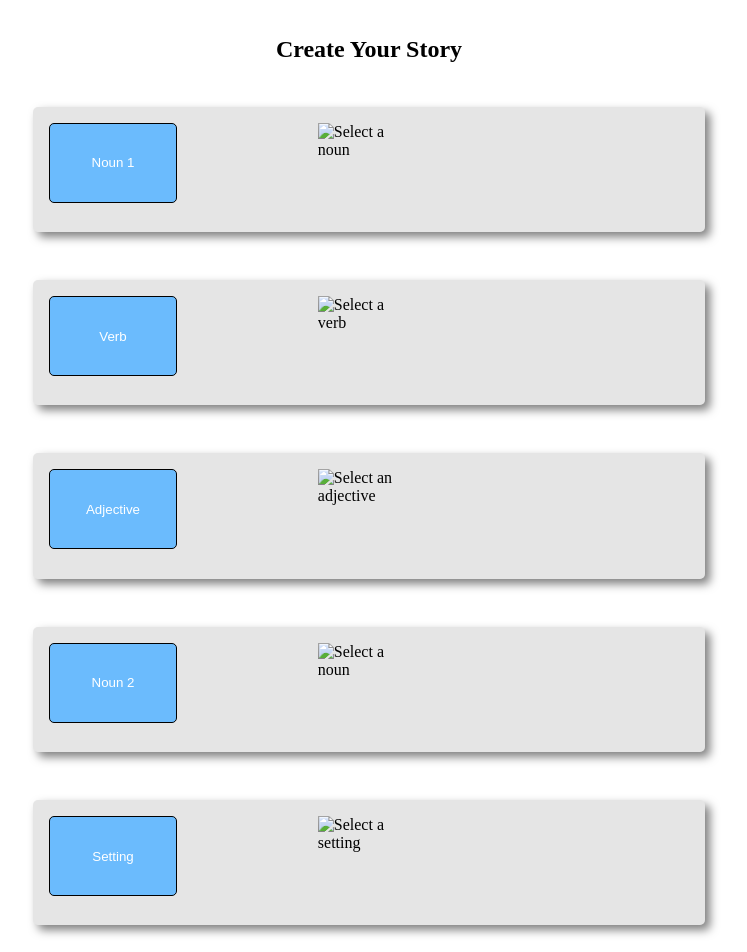
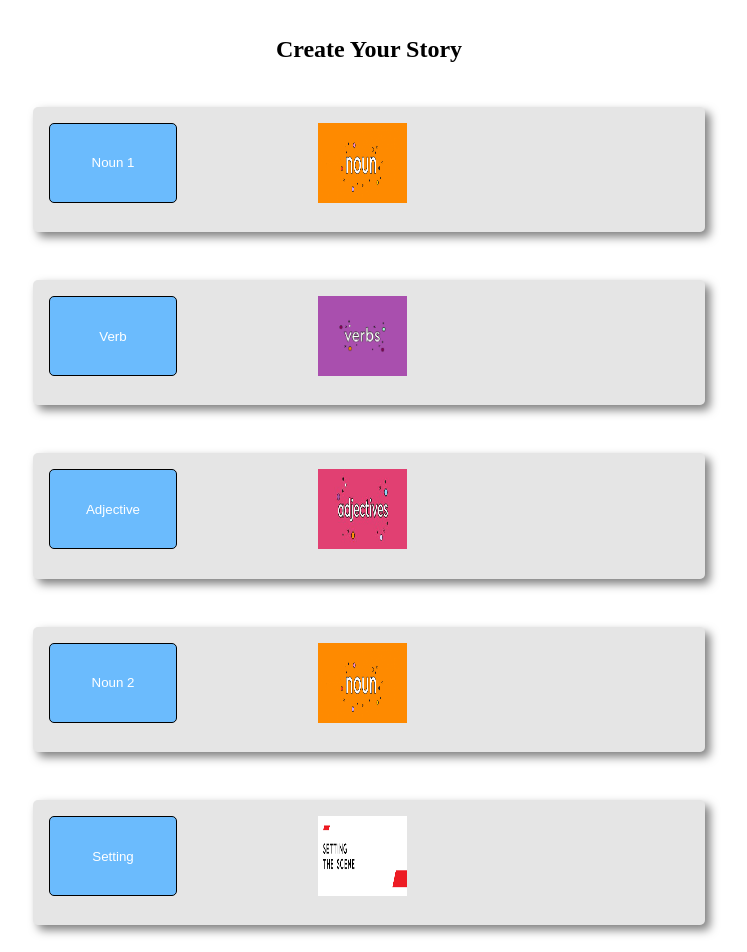
Before and after one commit to StefanSaladino/JS-Assignment-One, a plain HTML site: page index.html in a window 1280 px wide. Shown: the part 160-1112 px from the top of the page, without its empty margins (271-1018 px from the left). Drawn offline with Linux system fonts and the light colour scheme.

Commit message:
Added images to categories

```diff
--- a/index.html
+++ b/index.html
@@ -17,27 +17,27 @@
       <h2>Create Your Story</h2>
       <div class="word-container">
         <button id="noun1" class="word-button">Noun 1</button>
-        <img src="" class="image" id="noun1image" alt="Select a noun" />
+        <img src="./resources/images/main-img/noun.png" class="image" id="noun1image" alt="Select a noun" />
         <p id="chosenNoun1" class="para"></p>
       </div>
       <div class="word-container">
         <button id="verb" class="word-button">Verb</button>
-        <img src="" class="image" id="verbimage" alt="Select a verb" />
+        <img src="./resources/images/main-img/verb.png" class="image" id="verbimage" alt="Select a verb" />
         <p id="chosenVerb" class="para"></p>
       </div>
       <div class="word-container">
         <button id="adjective" class="word-button">Adjective</button>
-        <img src="" class="image" id="adjimage" alt="Select an adjective" />
+        <img src="./resources/images/main-img/adj.jpg" class="image" id="adjimage" alt="Select an adjective" />
         <p id="chosenAdjective" class="para"></p>
       </div>
       <div class="word-container">
         <button id="noun2" class="word-button">Noun 2</button>
-        <img src="" class="image" id="noun2image" alt="Select a noun" />
+        <img src="./resources/images/main-img/noun.png" class="image" id="noun2image" alt="Select a noun" />
         <p id="chosenNoun2" class="para"></p>
       </div>
       <div class="word-container">
         <button id="setting" class="word-button">Setting</button>
-        <img src="" class="image" id="settingimage" alt="Select a setting" />
+        <img src="./resources/images/main-img/setting.png" class="image" id="settingimage" alt="Select a setting" />
         <p id="chosenSetting" class="para"></p>
       </div>
     </section>
```
Also changed, not shown: resources/images/main-img/adj.jpg (added), resources/images/main-img/noun.png (added), resources/images/main-img/setting.png (added), resources/images/main-img/verb.png (added).
